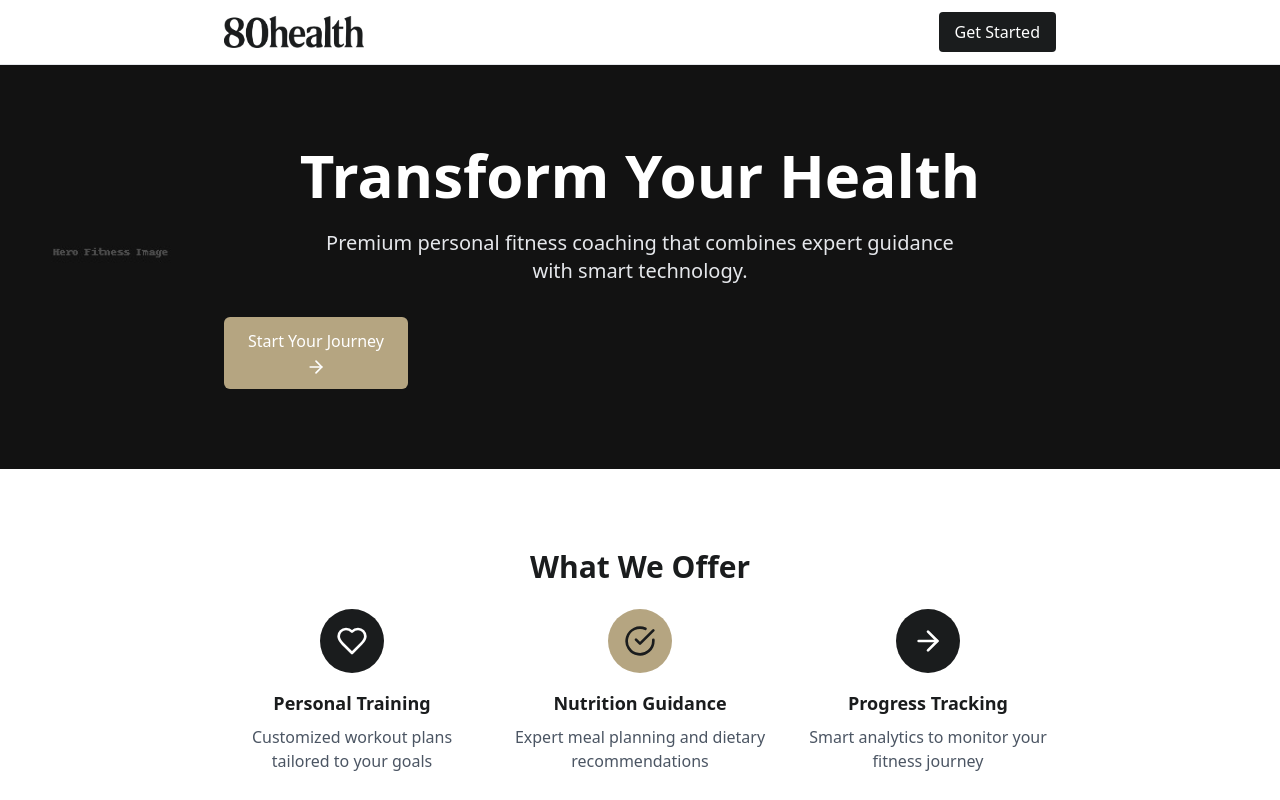
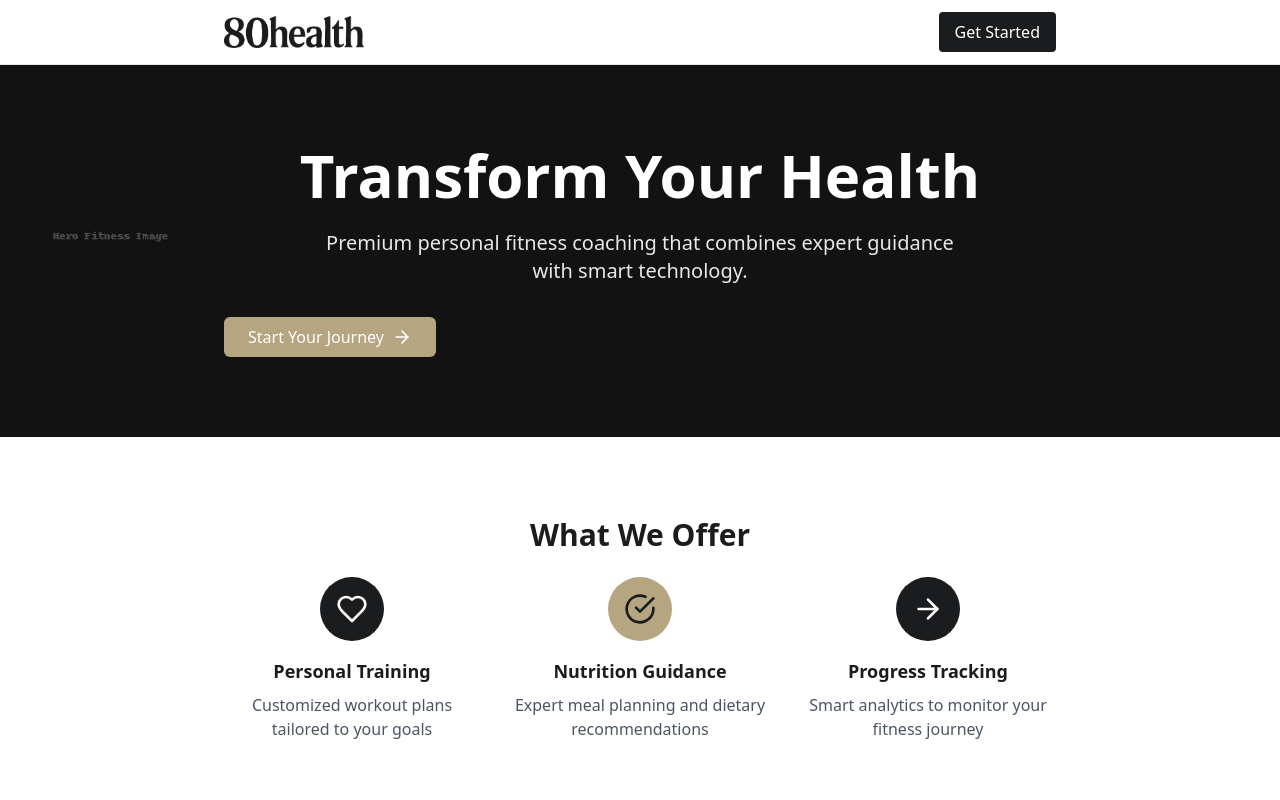
Before and after one commit to JocelynTPA/80health, a React (Create React App) app: page / in a window 1280 px wide. Shown: the top 800 px of the page. Built offline with nearby package versions, Linux system fonts and the light colour scheme.

Commit message:
Update App.jsx

```diff
--- a/src/App.jsx
+++ b/src/App.jsx
@@ -41,9 +41,9 @@ function App() {
             <p className="text-xl mb-8 text-gray-200 max-w-2xl mx-auto">
               Premium personal fitness coaching that combines expert guidance with smart technology.
             </p>
-            <Button className="bg-gold text-white hover:bg-white hover:text-charcoal px-6 py-3 rounded-md flex flex-col items-center">
-              <span className="text-base">Start Your Journey</span>
-              <ArrowRight className="h-5 w-5 mt-1" />
+            <Button className="bg-gold text-charcoal hover:bg-white hover:text-charcoal px-6 py-2 rounded-md flex items-center justify-center gap-2 text-base font-medium">
+              Start Your Journey
+              <ArrowRight className="h-5 w-5" />
             </Button>
           </div>
         </div>
```
